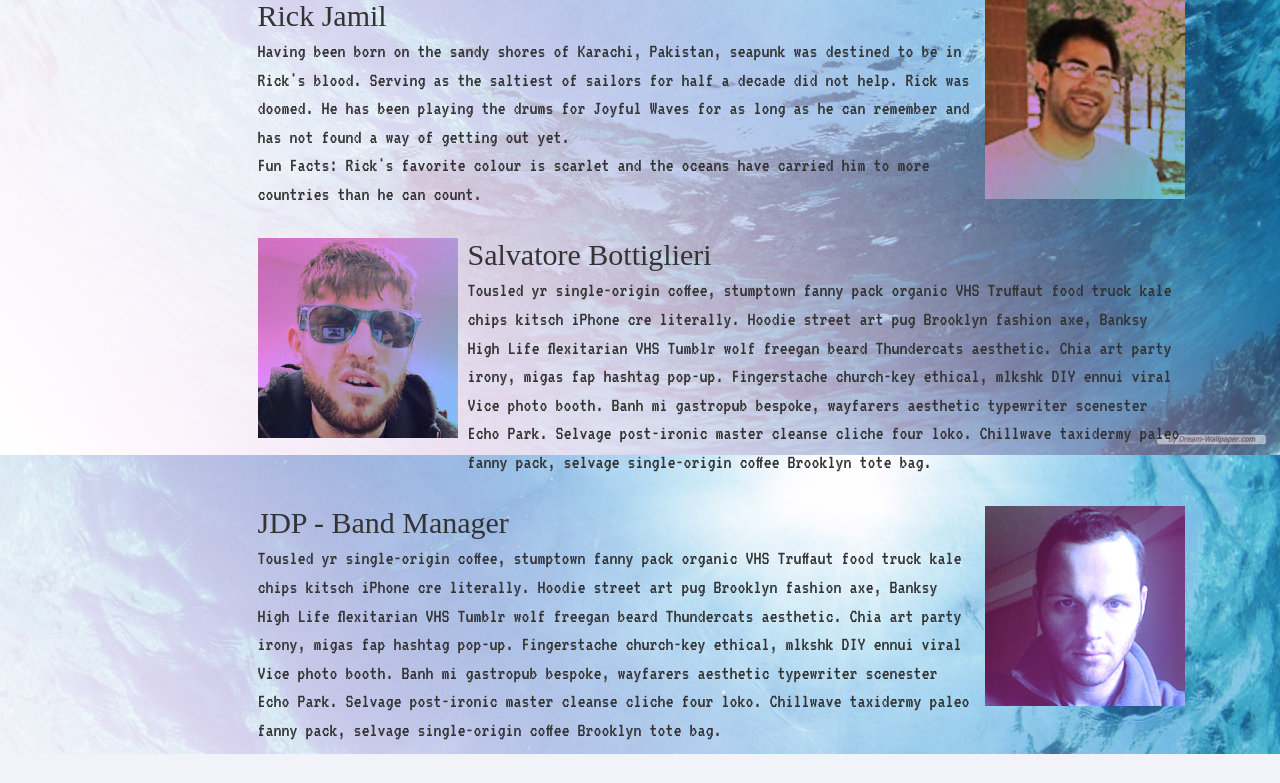
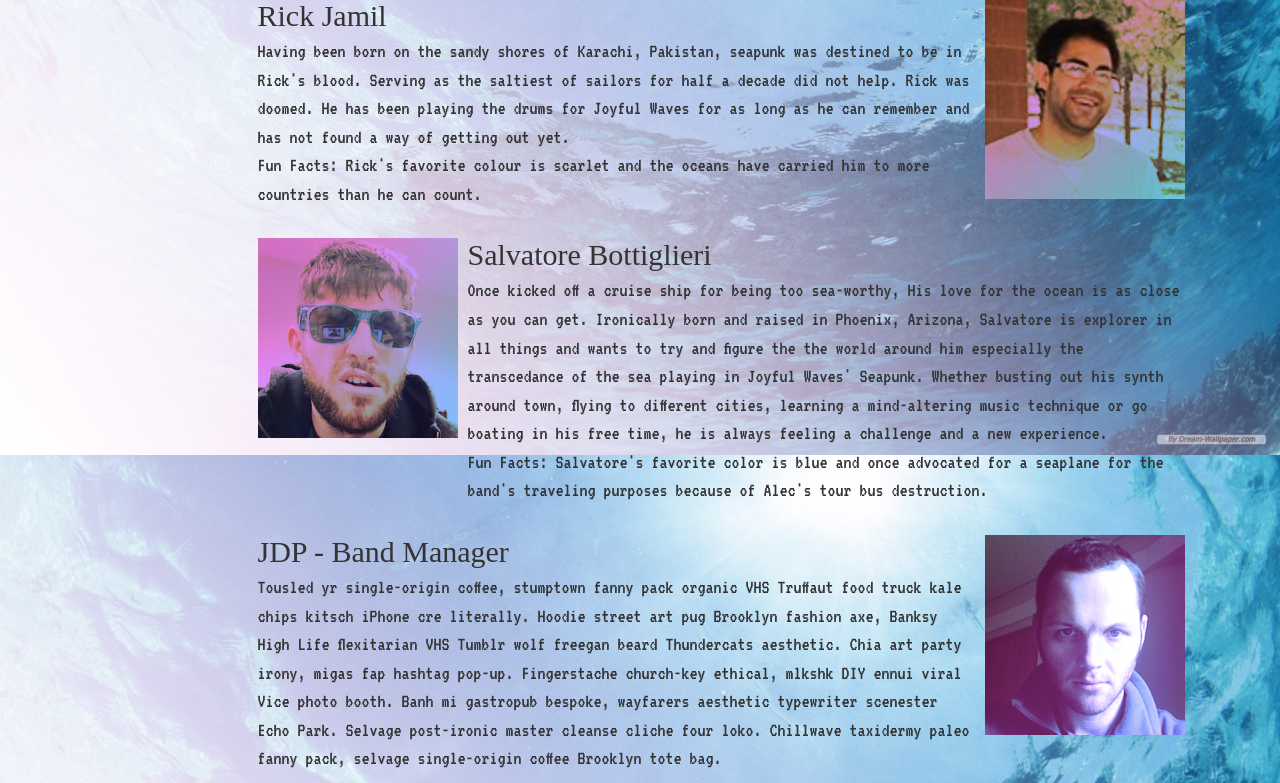
Before and after one commit to alecdavidson/joyful-waves, a Django app: page /bio/ in a window 1280 px wide. Shown: the part 1145-1928 px from the top of the page. Before the commit the page ends 1899 px from the top, so only its background shows below. Run offline with Django 3.2, Linux system fonts and the light colour scheme; some libraries are stand-ins or nearby versions; some web fonts are replaced.

Commit message:
Updated my own Bio

```diff
--- a/band/templates/bio.html
+++ b/band/templates/bio.html
@@ -126,13 +126,15 @@
                     <div class="media-body">
                         <h4 class="media-heading">Salvatore Bottiglieri</h4>
 
-                        <p>Tousled yr single-origin coffee, stumptown fanny pack organic VHS Truffaut food truck kale
-                            chips kitsch iPhone cre literally. Hoodie street art pug Brooklyn fashion axe, Banksy High
-                            Life flexitarian VHS Tumblr wolf freegan beard Thundercats aesthetic. Chia art party irony,
-                            migas fap hashtag pop-up. Fingerstache church-key ethical, mlkshk DIY ennui viral Vice
-                            photo booth. Banh mi gastropub bespoke, wayfarers aesthetic typewriter scenester Echo Park.
-                            Selvage post-ironic master cleanse cliche four loko. Chillwave taxidermy paleo fanny
-                            pack, selvage single-origin coffee Brooklyn tote bag.
+                        <p>Once kicked off a cruise ship for being too sea-worthy, His love for the ocean is as close as you can get.
+                            Ironically born and raised in Phoenix, Arizona, Salvatore is explorer in all things and wants to try
+                            and figure the the world around him especially the transcedance of the sea playing in Joyful Waves' Seapunk.
+                            Whether busting out his synth around town, flying to different cities, learning a
+                            mind-altering music technique or go boating in his free time, he is always feeling a challenge
+                            and a new experience.
+                        <br>
+                            Fun Facts: Salvatore's favorite color is blue and once advocated for a seaplane for the band's
+                            traveling purposes because of Alec's tour bus destruction.
                         </p>
                     </div>
                 </div>
```
